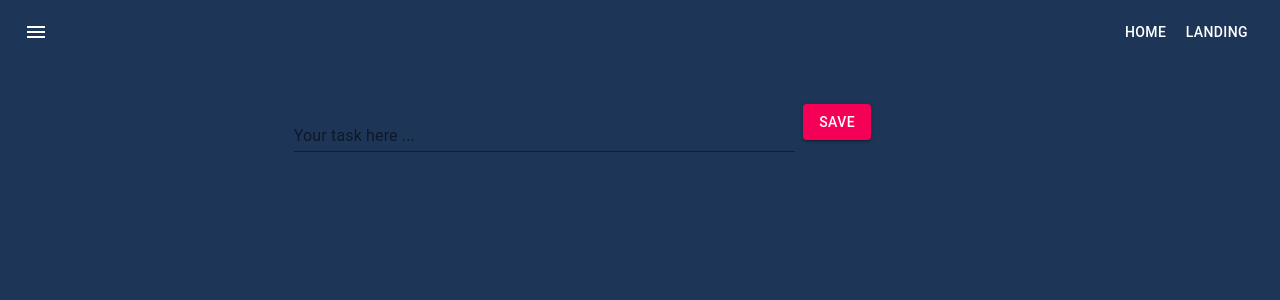
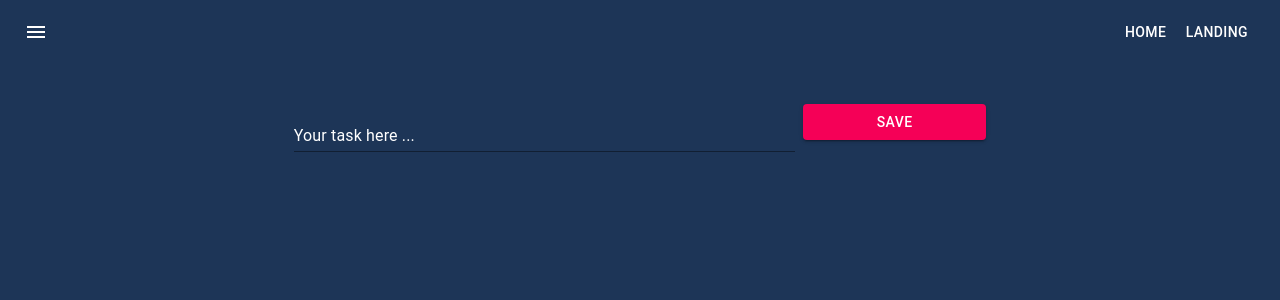
Before and after one commit to janakhpon/TypescriptTodo, a React (Create React App) app: page / in a window 1280 px wide. Shown: the top 300 px of the page. Built offline with nearby package versions, Linux system fonts and the light colour scheme.

Commit message:
GDEV012 ui raw and ready

```diff
--- a/package.json
+++ b/package.json
@@ -16,6 +16,7 @@
     "@types/react-dom": "^16.9.5",
     "@types/react-router-dom": "^5.1.3",
     "@types/styled-components": "^4.4.2",
+    "axios": "^0.19.2",
     "classnames": "^2.2.6",
     "material-ui": "^0.20.2",
     "moment": "^2.24.0",
--- a/src/components/TodoForm.tsx
+++ b/src/components/TodoForm.tsx
@@ -1,11 +1,57 @@
 import React, { useState } from 'react';
+import { createStyles, makeStyles, Theme } from '@material-ui/core/styles';
 import { TodoFormProps, TodoType } from 'types';
 import Grid from '@material-ui/core/Grid';
 import TextField from '@material-ui/core/TextField';
 import Button from '@material-ui/core/Button';
+import 'styles/TodoForm.scss'
+
+const useStyles = makeStyles((theme: Theme) =>
+	createStyles({
+		root: {
+			flexGrow: 1,
+		},
+		menuButton: {
+			marginRight: theme.spacing(2),
+		},
+		title: {
+			flexGrow: 1,
+		},
+		nav: {
+			display: 'block',
+		},
+		underline: {
+			// normal style
+			"&::before": {
+				borderBottom: "1px solid #06D648"
+			},
+			// hover style
+			"&:hover:not(.Mui-disabled):before": {
+				borderBottom: "2px solid #DFEF4C"
+			},
+			// focus style
+			"&::after": {
+				borderBottom: "3px solid red"
+			},
+
+			background: 'transparent',
+			color: '#ffffff',
+		},
+		formLabel: {
+			color: '#ffffff',
+			'&.Mui-focused': {
+				color: '#d90429'
+			}
+		},
+		text:{
+			color: '#fff',
+			background: 'transparent',
+		},
+	}),
+);
 
 export default function TodoSubmit({ todoList, handleTodoList }: TodoFormProps) {
-
+	const classes = useStyles();
 	const [todoInput, handleTodoInput] = useState<string>('');
 
 	const addTodo = (todoInput: string) => {
@@ -23,7 +69,9 @@ export default function TodoSubmit({ todoList, handleTodoList }: TodoFormProps)
 				<Grid container spacing={1} justify="center">
 					<Grid item xs={8}>
 						<TextField
-							className="SubmitInput"
+							InputProps={{ classes: { className: classes.underline } as any }}
+							InputLabelProps={{ className: classes.formLabel }}
+							inputProps={{className: classes.text}}
 							label="Your task here ... "
 							type="search"
 							fullWidth
@@ -34,6 +82,7 @@ export default function TodoSubmit({ todoList, handleTodoList }: TodoFormProps)
 							className="SubmitButton"
 							variant="contained"
 							color="secondary"
+							fullWidth
 							onClick={() => addTodo(todoInput)}>
 							save
 					</Button>
```
Also changed, not shown: src/components/TodoList.tsx (+8 -3 lines), 1 other file (tests, documents, lock files or other folders).
